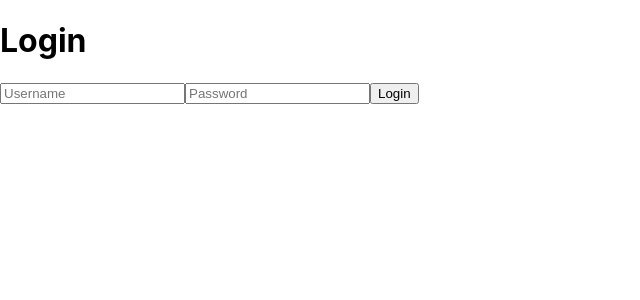
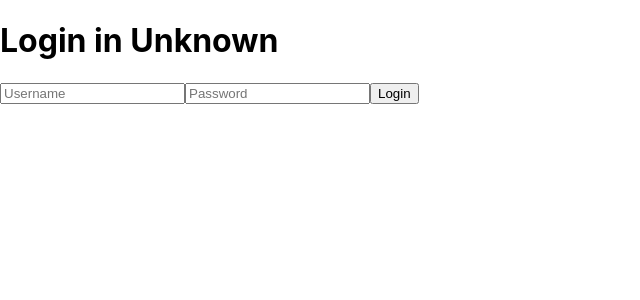
Before and after one commit to 1803039/frontend, a React (Create React App) app: page / in a window 1280 px wide. Shown: the top 300 px of the page, without its empty margins (0-640 px from the left). Built offline with nearby package versions, Linux system fonts and the light colour scheme.

Commit message:
updating app file in main

```diff
--- a/src/App.js
+++ b/src/App.js
@@ -6,6 +6,8 @@ function App() {
     const [username, setUsername] = useState('');
     const [password, setPassword] = useState('');
     const [message, setMessage] = useState('');
+
+    const environment = process.env.REACT_APP_ENV || "Unknown";
 
     const handleLogin = async () => {
         try {
@@ -21,7 +23,7 @@ function App() {
 
     return (
         <div>
-            <h1>Login</h1>
+            <h1>Login in {environment}</h1>
             <input
                 type="text"
                 placeholder="Username"
```
